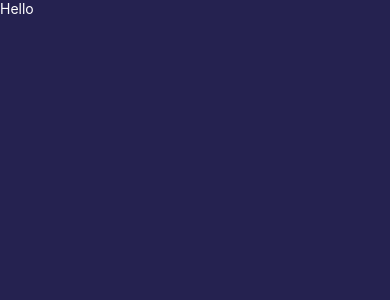
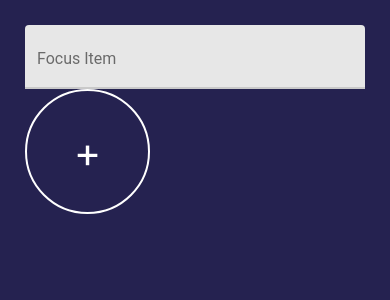
Before and after one commit to zlzlzlmo/react-native-focus-time, a React Native app: screen / in a window 390 px wide. Shown: the top 300 px of the page. Built offline with nearby package versions, Linux system fonts and the light colour scheme.

Commit message:
RoundedButton 생성

```diff
--- a/App.tsx
+++ b/App.tsx
@@ -6,12 +6,13 @@ import {
   SafeAreaView,
   StatusBar,
 } from "react-native";
+import { Focus } from "./src/features/Focus";
 import { colors } from "./src/utils/colors";
 
 export default function App() {
   return (
     <SafeAreaView style={styles.container}>
-      <Text style={styles.text}>Hello</Text>
+      <Focus />
     </SafeAreaView>
   );
 }
@@ -26,7 +27,4 @@ const styles = StyleSheet.create({
     paddingTop: Platform.OS === "android" ? StatusBar.currentHeight : 0,
     backgroundColor: colors.darkBlue,
   },
-  text: {
-    color: colors.white,
-  },
 });
--- a/package.json
+++ b/package.json
@@ -17,6 +17,7 @@
     "react": "17.0.2",
     "react-dom": "17.0.2",
     "react-native": "0.68.2",
+    "react-native-paper": "^4.12.1",
     "react-native-safe-area-context": "4.2.4",
     "react-native-screens": "~3.11.1",
     "react-native-web": "0.17.7"
--- /dev/null
+++ b/src/components/RoundedButton.tsx
@@ -0,0 +1,46 @@
+import React from "react";
+import { View } from "react-native";
+import { TouchableOpacity, Text, StyleSheet } from "react-native";
+import { colors } from "../utils/colors";
+
+interface Props {
+  style?: object;
+  textStyle?: object;
+  size?: number;
+  title?: string;
+  onPress?: () => void;
+}
+
+// TouchableOpacity 는 클릭했을때 opacity 효과가  들어가는 api이다.
+const RoundedButton = ({
+  style = {},
+  textStyle = {},
+  size = 125,
+  ...props
+}: Props) => {
+  return (
+    <TouchableOpacity
+      style={[
+        styles.radius,
+        { borderRadius: size / 2, width: size, height: size },
+      ]}
+      onPress={props.onPress}
+    >
+      <Text style={[styles.text, { fontSize: size / 3 }]}>{props.title}</Text>
+    </TouchableOpacity>
+  );
+};
+
+export default RoundedButton;
+
+const styles = StyleSheet.create({
+  radius: {
+    alignItems: "center",
+    justifyContent: "center",
+    borderColor: colors.white,
+    borderWidth: 2,
+  },
+  text: {
+    color: colors.white,
+  },
+});
--- /dev/null
+++ b/src/features/Focus.tsx
@@ -0,0 +1,28 @@
+import React from "react";
+import { View, StyleSheet, Text } from "react-native";
+import { TextInput } from "react-native-paper";
+import RoundedButton from "../components/RoundedButton";
+import { colors } from "../utils/colors";
+
+export const Focus = () => (
+  <View style={styles.container}>
+    <View style={styles.inputContainer}>
+      <TextInput label="Focus Item" />
+      <RoundedButton title="+" />
+    </View>
+  </View>
+);
+
+const styles = StyleSheet.create({
+  container: {
+    flex: 1,
+  },
+  inputContainer: {
+    flex: 0.5,
+    padding: 25,
+    justifyContent: "flex-start",
+  },
+  text: {
+    color: colors.white,
+  },
+});
```
Also changed, not shown: 1 other file (tests, documents, lock files or other folders).
